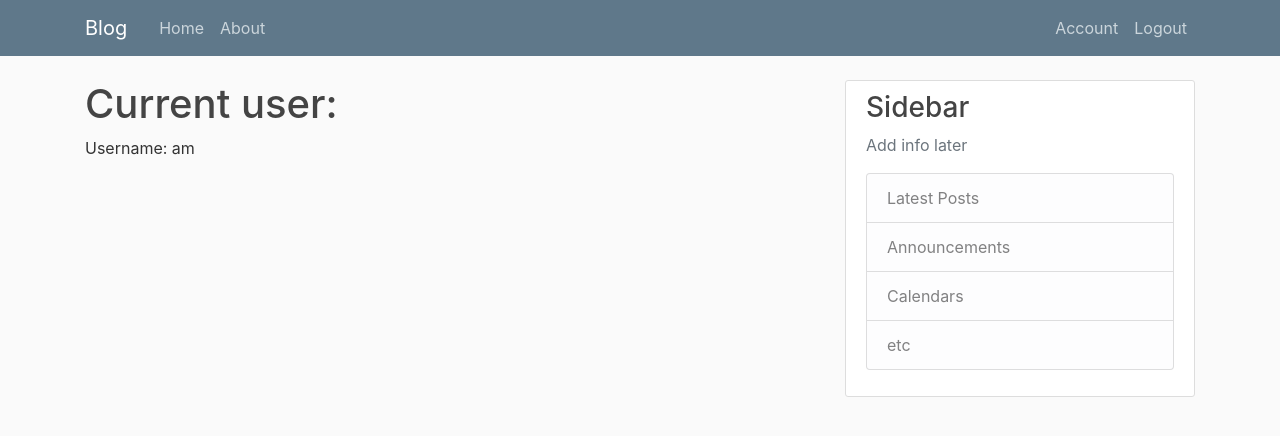
After one commit to alinemokfa/python_flask_blog, a Flask app: page /account in a window 1280 px wide. The commit adds this page. Shown: the top 436 px of the page. Run offline with Flask 2, Linux system fonts and the light colour scheme; a user stored in the database is signed in; some libraries are stand-ins or nearby versions.

Commit message:
Add route restrictions

```diff
--- a/flask_blog/__init__.py
+++ b/flask_blog/__init__.py
@@ -10,5 +10,7 @@
 db = SQLAlchemy(app)
 bcrypt = Bcrypt(app)
 login_manager = LoginManager(app)
+login_manager.login_view = 'login'
+login_manager.login_massage_category = 'info'
 
 from flask_blog import routes
--- a/flask_blog/routes.py
+++ b/flask_blog/routes.py
@@ -1,8 +1,8 @@
-from flask import render_template, url_for, flash, redirect
+from flask import render_template, url_for, flash, redirect, request
 from flask_blog import app, db, bcrypt
 from flask_blog.forms import RegistrationForm, LoginForm
 from flask_blog.models import User, Post
-from flask_login import login_user, current_user, logout_user
+from flask_login import login_user, current_user, logout_user, login_required
 
 posts = [
     {
@@ -51,7 +51,8 @@
         user = User.query.filter_by(email=form.email.data).first()
         if user and bcrypt.check_password_hash(user.password, form.password.data):
             login_user(user, remember=form.remember.data)
-            return redirect(url_for('home'))
+            next_page = request.args.get('next')
+            return redirect(next_page) if next_page else redirect(url_for('home'))
         else:
             flash('Login Unsuccessful. Please check username and password.', 'danger')
     return render_template('login.html', title='Login', form=form)
@@ -60,3 +61,8 @@
 def logout():
     logout_user()
     return redirect(url_for('home'))
+
+@app.route("/account")
+@login_required
+def account():
+    return render_template('account.html', title='Account')
--- a/flask_blog/templates/about.html
+++ b/flask_blog/templates/about.html
@@ -1,4 +1,3 @@
-
 {% extends "layout.html" %}
 {% block content %}
       <h1>About</h1>
--- /dev/null
+++ b/flask_blog/templates/account.html
@@ -0,0 +1,5 @@
+{% extends "layout.html" %}
+{% block content %}
+      <h1>Current user:</h1>
+      <p> Username: {{ current_user.username }} </p>
+{% endblock content %}
--- a/flask_blog/templates/layout.html
+++ b/flask_blog/templates/layout.html
@@ -27,6 +27,7 @@
             <!-- Navbar Right Side -->
             <div class="navbar-nav">
               {% if current_user.is_authenticated %}
+                <a class="nav-item nav-link" href="{{ url_for('account') }}">Account</a>
                 <a class="nav-item nav-link" href="{{ url_for('logout') }}">Logout</a>
               {% else %}
                 <a class="nav-item nav-link" href="{{ url_for('login') }}">Login</a>
```
